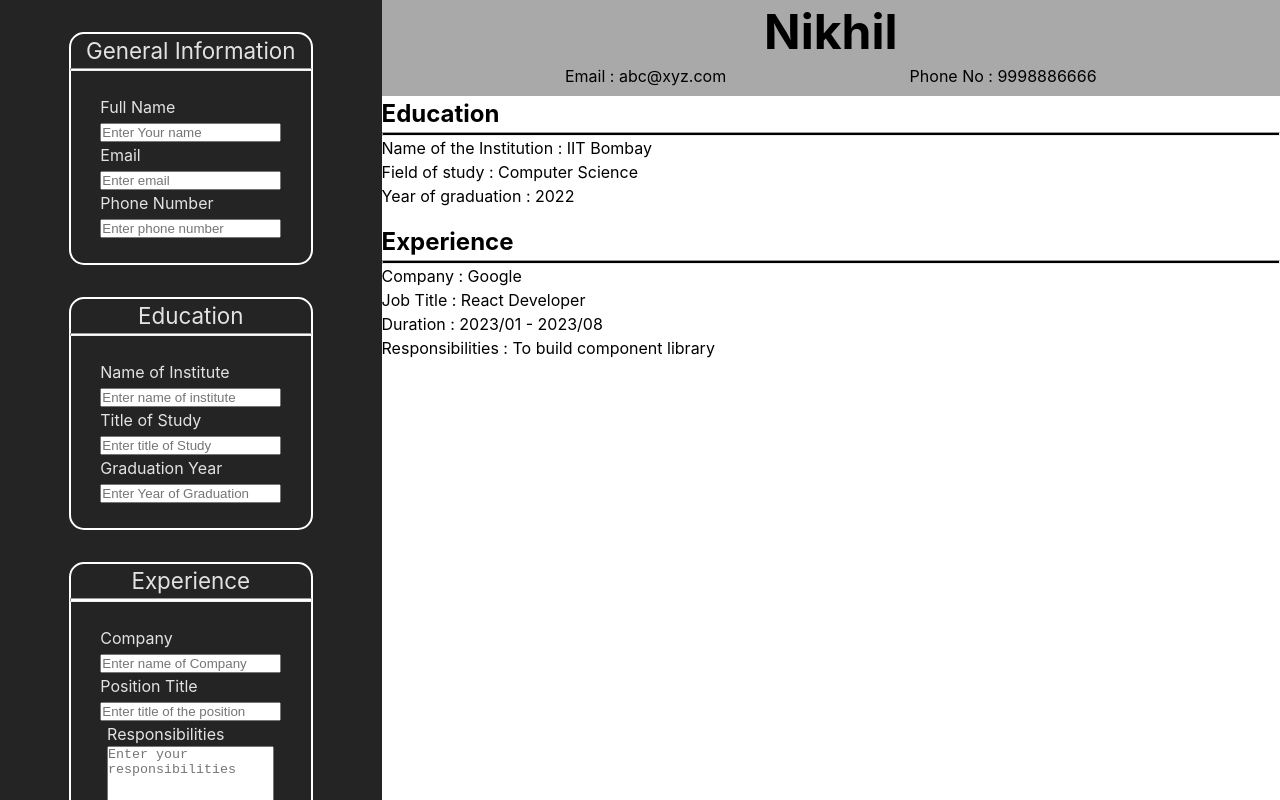
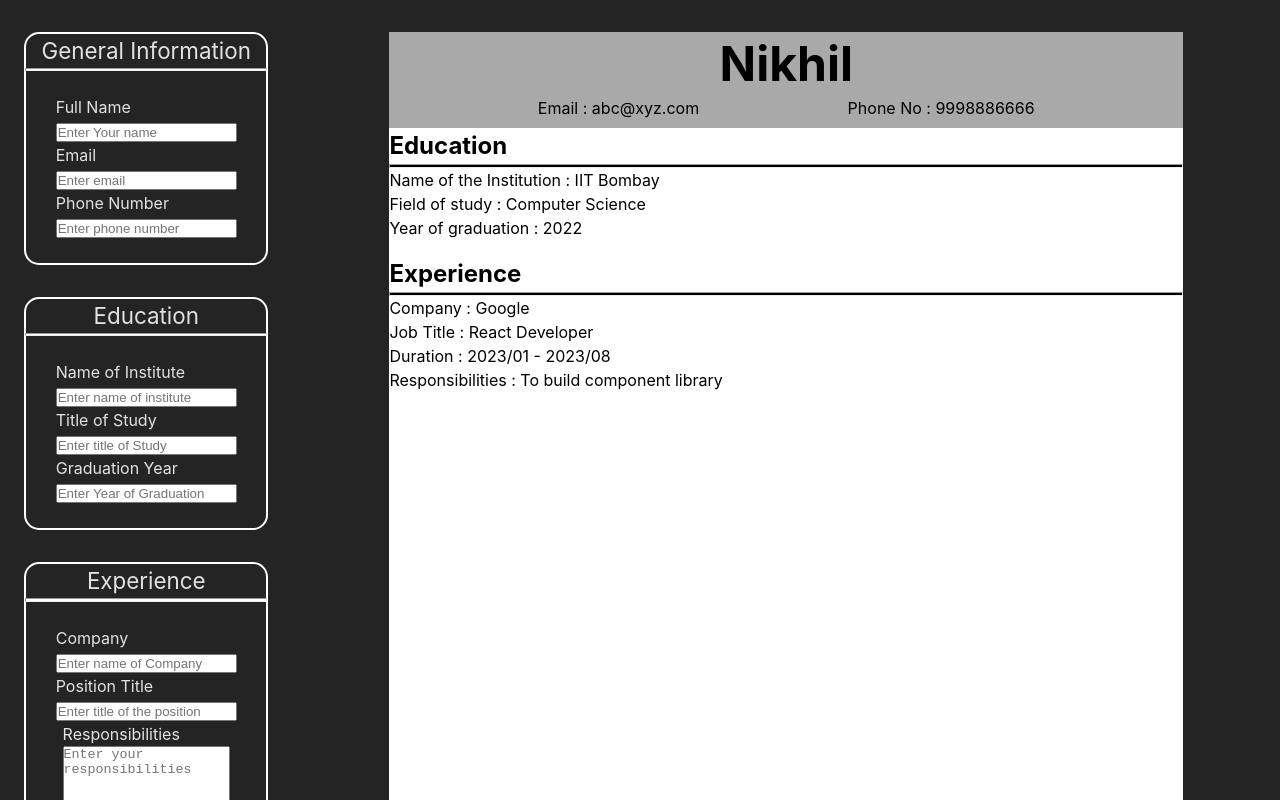
Before and after one commit to nikhil-tiwary61/cv-builder, a React (Vite) app: page / in a window 1280 px wide. Shown: the top 800 px of the page. Built offline with nearby package versions, Linux system fonts and the light colour scheme.

Commit message:
add style to App.css which changes the alyout of the resume to A4 size layout

```diff
--- a/src/App.css
+++ b/src/App.css
@@ -7,12 +7,19 @@
   flex-grow: 1;
   display: flex;
   flex-direction: column;
-  justify-content: center;
   align-items: center;
 }
 
+.right-side-view {
+  flex-grow: 4;
+  display: flex;
+  justify-content: center;
+  align-items: center;
+  height: 31.4cm;
+}
 .resume {
-  flex-grow: 4;
   background-color: white;
   color: black;
+  height: 29.7cm;
+  width: 21cm;
 }
--- a/src/App.jsx
+++ b/src/App.jsx
@@ -87,6 +87,7 @@ export default function App() {
           changeTo={changeTo}
         />
       </div>
+      <div className="right-side-view">
         <div className="resume">
           <GeneralInformation
             name={name}
@@ -107,5 +108,6 @@ export default function App() {
           />
         </div>
       </div>
+    </div>
   );
 }
```
Lines whose indentation alone changed are shown as unchanged.
